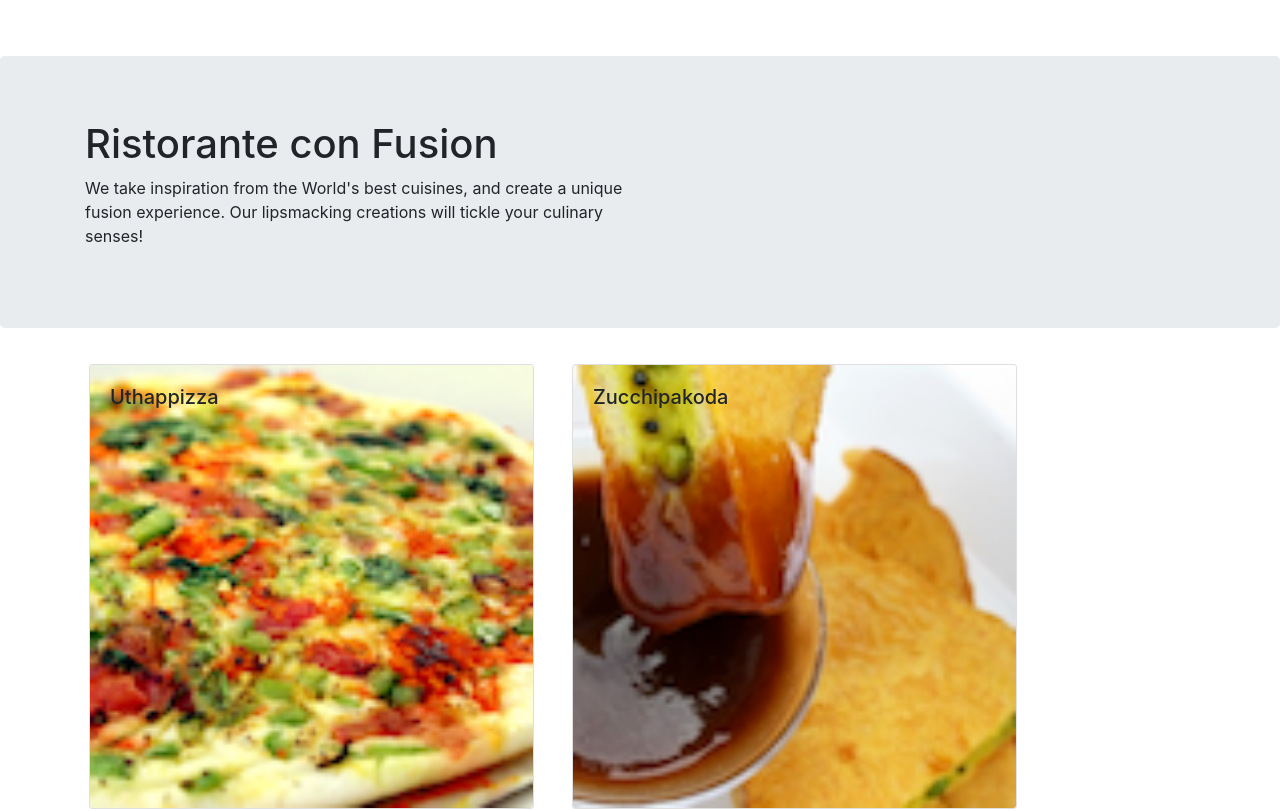
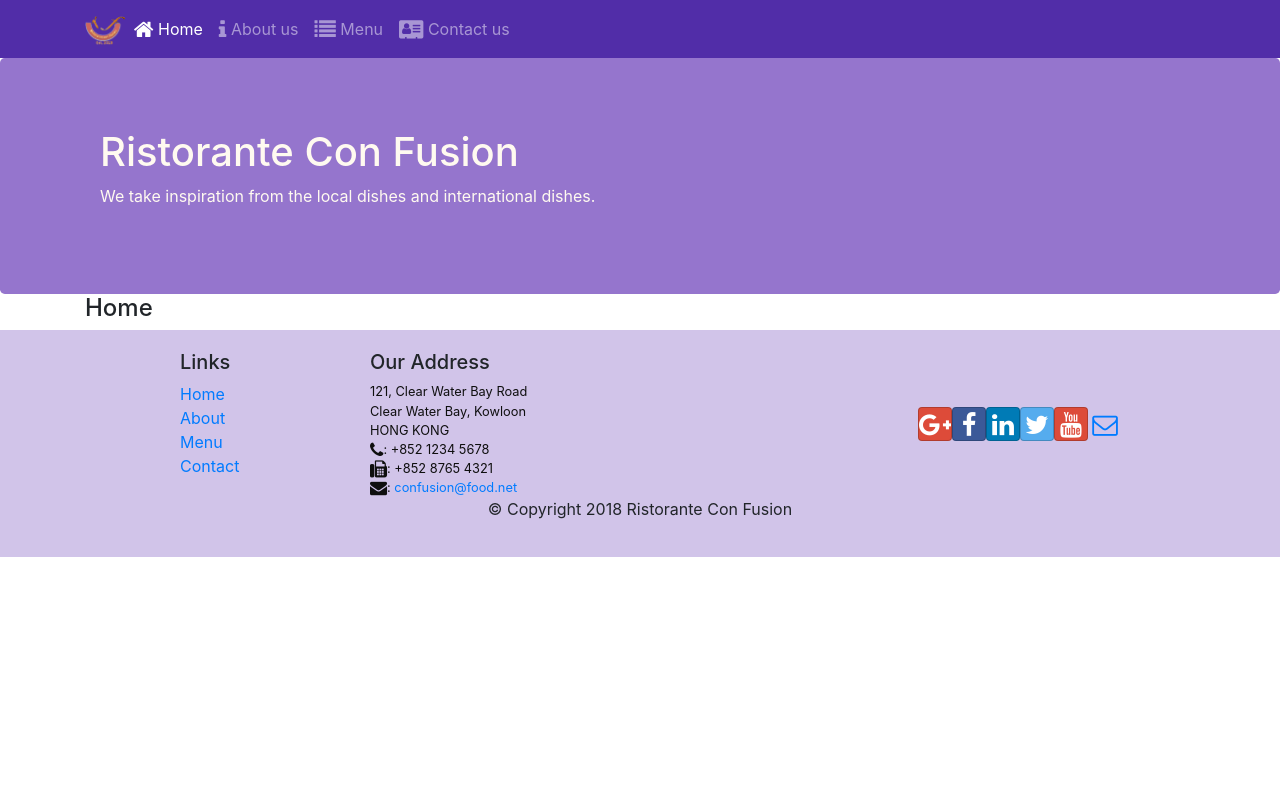
Before and after one commit to BharathChandraKS/react-app, a React (Create React App) app: page /home in a window 1280 px wide. Shown: the top 811 px of the page. Built offline with nearby package versions, Linux system fonts and the light colour scheme.

Commit message:
React Routers

```diff
--- a/package.json
+++ b/package.json
@@ -9,6 +9,7 @@
     "react": "^16.7.0",
     "react-dom": "^16.7.0",
     "react-popper": "^0.9.2",
+    "react-router-dom": "^4.2.2",
     "react-scripts": "2.1.2",
     "reactstrap": "^5.0.0"
   },
--- a/src/App.js
+++ b/src/App.js
@@ -1,13 +1,17 @@
-import React, { Component } from "react";
+import React, { Component } from 'react';
 import Main from './components/MainComponent';
+import { BrowserRouter } from 'react-router-dom';
+import './App.css';
 
 class App extends Component {
 
   render() {
     return (
-      <div className="App">
-        <Main />
-      </div>
+      <BrowserRouter>
+        <div>
+          <Main />
+        </div>
+      </BrowserRouter>
     );
   }
 }
--- a/src/components/DishdetailComponent.js
+++ b/src/components/DishdetailComponent.js
@@ -1,61 +1,59 @@
 import React from 'react';
-import {
-    Card, CardImg, CardImgOverlay, CardText, CardBody,
-    CardTitle
-} from 'reactstrap';
-
-function RenderComments({ comments }) {
-    if (comments != null) {
-        const commentList = comments.map((comment) => {
-            return (
-                <ul key={comment.id} className="ListGroup list-unstyled">
-                    <Card>
-                        <CardText>{comment.comment}</CardText>
-                        <CardText>-- {comment.author}, {new Intl.DateTimeFormat('en-US', { year: 'numeric', month: 'short', day: '2-digit' }).format(new Date(Date.parse(comment.date)))}</CardText>
-                    </Card>
-                </ul>
-            );
-        });
-        return commentList;
-    } else {
-        return (<div></div>);
-    }
-}
+import { Card, CardImg, CardImgOverlay, CardText, CardBody, CardTitle } from 'reactstrap';
 
 function RenderDish({ dish }) {
     return (
         <Card>
-            <CardImg top src={dish.image} alt={dish.name} />
+            <CardImg width="100%" src={dish.image} alt={dish.name} />
             <CardBody>
                 <CardTitle>{dish.name}</CardTitle>
                 <CardText>{dish.description}</CardText>
             </CardBody>
         </Card>
-    )
-
+    );
 }
 
-function DishDetail(props) {
-    if (props.dish != null) {
+function RenderComments({ comments }) {
+    var commentList = comments.map(comment => {
         return (
-            <div className="container" >
+            <li key={comment.id} >
+                {comment.comment}
+                <br /><br />
+                -- {comment.author}, {new Intl.DateTimeFormat('en-US', { year: 'numeric', month: 'short', day: '2-digit' }).format(new Date(Date.parse(comment.date)))}
+                <br /><br />
+            </li>
+        );
+    });
+
+    return (
+        <div>
+            <h4>Comments</h4>
+            <ul className="list-unstyled">
+                {commentList}
+            </ul>
+        </div>
+    );
+}
+
+const DishDetail = props => {
+    if (props.dish) {
+        return (
+            <div className="container">
                 <div className="row">
                     <div className="col-12 col-md-5 m-1">
-                        <RenderDish dish={props.dish} />>
+                        <RenderDish dish={props.dish} />
                     </div>
                     <div className="col-12 col-md-5 m-1">
-                        <Card>
-                            <h4>Comments</h4>
-                            <CardText>
-                                <RenderComments comments={props.dish.comments} />
-                            </CardText>
-                        </Card>
+                        <RenderComments comments={props.dish.comments} />
                     </div>
                 </div>
             </div>
         );
-    } else {
-        return (<div></div>);
+    }
+    else {
+        return (
+            <div></div>
+        );
     }
 }
 
--- a/src/components/FooterComponent.js
+++ b/src/components/FooterComponent.js
@@ -1,17 +1,18 @@
 import React from 'react';
+import { Link } from 'react-router-dom';
 
 function Footer(props) {
-    return(
-    <div className="footer">
+    return (
+        <div className="footer">
         <div className="container">
             <div className="row justify-content-center">
                 <div className="col-4 offset-1 col-sm-2">
                     <h5>Links</h5>
                     <ul className="list-unstyled">
-                        <li><a href="#">Home</a></li>
-                        <li><a href="#">About</a></li>
-                        <li><a href="#">Menu</a></li>
-                        <li><a href="contactus.html">Contact</a></li>
+                        <li><Link to="/home">Home</Link></li>
+                        <li><Link to="/aboutus">About</Link></li>
+                        <li><Link to="/menu">Menu</Link></li>
+                        <li><Link to="/contactus">Contact</Link></li>
                     </ul>
                 </div>
                 <div className="col-7 col-sm-5">
@@ -44,7 +45,7 @@ function Footer(props) {
             </div>
         </div>
     </div>
-    )
+    );
 }
 
 export default Footer;
--- a/src/components/HeaderComponent.js
+++ b/src/components/HeaderComponent.js
@@ -1,21 +1,65 @@
 import React, { Component } from 'react';
-import { Navbar, NavbarBrand, Jumbotron } from 'reactstrap';
+import { Navbar, NavbarBrand, Nav, NavbarToggler, NavItem, Collapse, Jumbotron } from 'reactstrap';
+import { NavLink } from 'react-router-dom';
 
 class Header extends Component {
+    constructor(props) {
+        super(props)
+        this.state = {
+            isNavOpen: false
+        };
+        this.toggleNav = this.toggleNav.bind(this);
+    }
+
+    toggleNav() {
+        this.setState({ isNavOpen: !this.state.isNavOpen });
+    }
+
     render() {
         return (
             <React.Fragment>
-                <Navbar dark>
+                <Navbar dark expand="md">
                     <div className="container">
-                        <NavbarBrand href="/">Ristorante Con Fusion</NavbarBrand>
+                        <NavbarToggler onClick={this.toggleNav} />
+                        <NavbarBrand className="mr-auto" href="/">
+                            <img src="assets/images/logo.png" height="30" widtg="41" alt="Ristorance Con Fusion" />
+                        </NavbarBrand>
+                        <Collapse isOpen={this.state.isNavOpen} navbar >
+
+                            <Nav navbar>
+                                <NavItem>
+                                    <NavLink className="nav-link" to="/home">
+                                        <span className="fa fa-home fa-lg"></span> Home
+                                </NavLink>
+                                </NavItem>
+
+                                <NavItem>
+                                    <NavLink className="nav-link" to="/aboutus">
+                                        <span className="fa fa-info fa-lg"></span> About us
+                                </NavLink>
+                                </NavItem>
+
+                                <NavItem>
+                                    <NavLink className="nav-link" to="/menu">
+                                        <span className="fa fa-list fa-lg"></span> Menu
+                                </NavLink>
+                                </NavItem>
+
+                                <NavItem>
+                                    <NavLink className="nav-link" to="/contact">
+                                        <span className="fa fa-address-card fa-lg"></span> Contact us
+                                </NavLink>
+                                </NavItem>
+                            </Nav>
+                        </Collapse>
                     </div>
                 </Navbar>
                 <Jumbotron>
                     <div className="container">
                         <div className="row row-header">
                             <div className="col-12 col-sm-6">
-                                <h1>Ristorante con Fusion</h1>
-                                <p>We take inspiration from the World's best cuisines, and create a unique fusion experience. Our lipsmacking creations will tickle your culinary senses!</p>
+                                <h1>Ristorante Con Fusion</h1>
+                                <p>We take inspiration from the local dishes and international dishes.</p>
                             </div>
                         </div>
                     </div>
--- /dev/null
+++ b/src/components/HomeComponent.js
@@ -0,0 +1,11 @@
+import React from 'react';
+
+function Home(props) {
+    return (
+        <div className="container">
+            <h4>Home</h4>
+        </div>
+    )
+}
+
+export default Home;
--- a/src/components/MainComponent.js
+++ b/src/components/MainComponent.js
@@ -3,28 +3,36 @@ import Menu from './MenuComponent';
 import DishDetail from './DishdetailComponent';
 import Header from './HeaderComponent';
 import Footer from './FooterComponent';
+import Home from './HomeComponent';
+import { Switch, Route, Redirect } from 'react-router-dom';
+
+
 import { DISHES } from '../shared/dishes';
 
 class Main extends Component {
-
   constructor(props) {
     super(props);
+
     this.state = {
       dishes: DISHES,
-      selectedDish: null
     };
   }
 
-  onDishSelect(dishID) {
-    this.setState({ selectedDish: dishID });
-  }
+  render() {
+    const HomePage = () => {
+      return (
+        <Home />
+      );
+    }
 
-  render() {
     return (
       <div>
         <Header />
-        <Menu dishes={this.state.dishes} onClick={(dishID) => this.onDishSelect(dishID)} />
-        <DishDetail dish={this.state.dishes.filter((dish) => dish.id === this.state.selectedDish)[0]} />
+        <Switch>
+          <Route path="/home" component={HomePage} />
+          <Route exact path="/menu" component={() => <Menu dishes={this.state.dishes} />} />
+          <Redirect to="/home" />
+        </Switch>
         <Footer />
       </div>
     );
--- a/src/components/MenuComponent.js
+++ b/src/components/MenuComponent.js
@@ -4,10 +4,9 @@ import {
   CardTitle
 } from 'reactstrap';
 
-function RenderMenuItem({ dish, onClick }) {
+function RenderMenuItem({ dish }) {
   return (
-    <Card
-      onClick={() => onClick(dish.id)}>
+    <Card>
       <CardImg width="100%" src={dish.image} alt={dish.name} />
       <CardImgOverlay>
         <CardTitle>{dish.name}</CardTitle>
```
Also changed, not shown: 1 other file (tests, documents, lock files or other folders).
